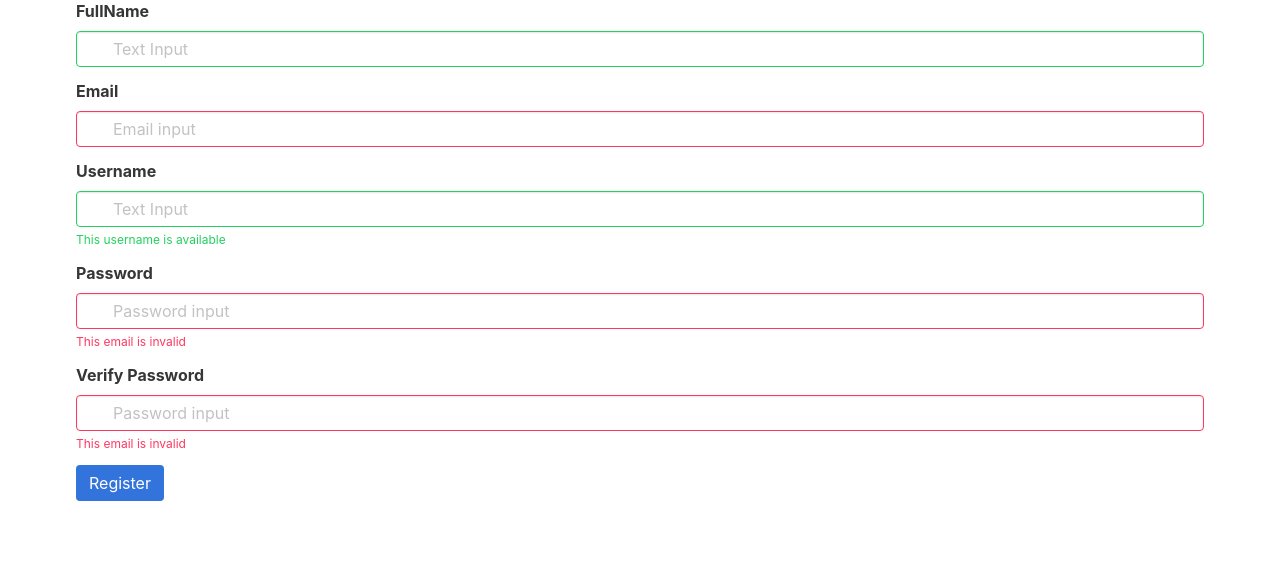
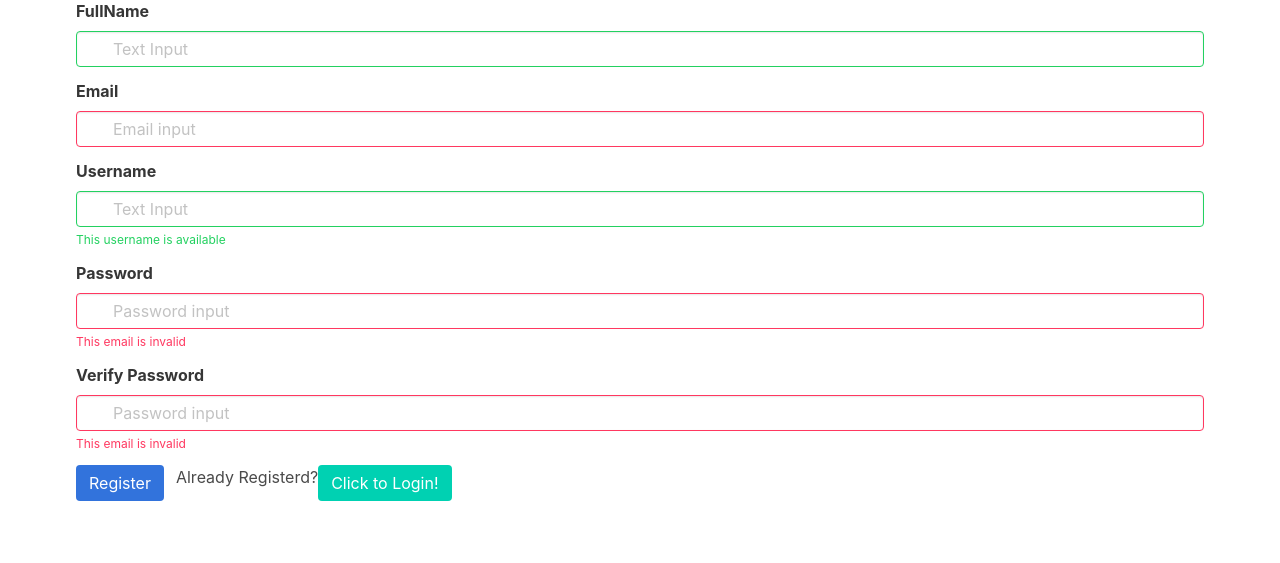
Before and after one commit to gkshindia/AdminLocal, a Flask app: page /register in a window 1280 px wide. Shown: the part 199-762 px from the top of the page. Run offline with Flask 2, Linux system fonts and the light colour scheme; parts of the project's set-up code (start-up, migrations or seed data) failed here and were passed over.

Commit message:
html correction and edits
Signed-off-by: gkshindia <gkshindia@gmail.com>

```diff
--- a/project/app/templates/login.html
+++ b/project/app/templates/login.html
@@ -38,6 +38,9 @@
         <div class="control">
           {{ form.submit(placeholder=Submit, class="button is-link") }}
         </div>
+          <div>
+            <p> New User? <a href="{{ url_for('users.register') }}" class="button is-primary">Click to Register!</a>
+          </div>
       </div>
       </form>
     </div>
--- a/project/app/templates/register.html
+++ b/project/app/templates/register.html
@@ -75,6 +75,9 @@
         <div class="control">
           {{ form.submit(placeholder=Submit, class="button is-link") }}
         </div>
+         <div>
+           <p> Already Registerd?<a href="{{ url_for('users.login') }}" class="button is-primary">Click to Login!</a>
+         </div>
       </div>
       </form>
     </div>
```
